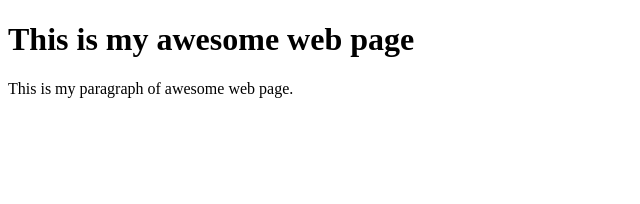
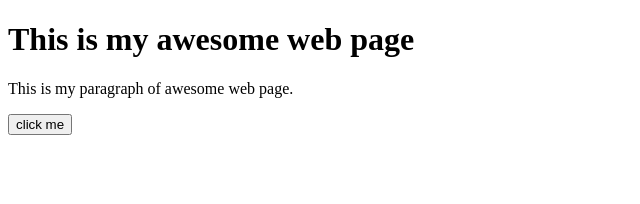
Before and after one commit to Alokkumarojha/Todo_App, a React (Vite) app: page / in a window 1280 px wide. Shown: the top 204 px of the page, without its empty margins (0-640 px from the left). Built offline with nearby package versions, Linux system fonts and the light colour scheme.

Commit message:
button added for check

```diff
--- a/src/App.jsx
+++ b/src/App.jsx
@@ -3,6 +3,7 @@ function App() {
     <>
       <h1>This is my awesome web page</h1>
       <p>This is my paragraph of awesome web page.</p>
+      <button>click me</button>
     </>
   );
 }
```
